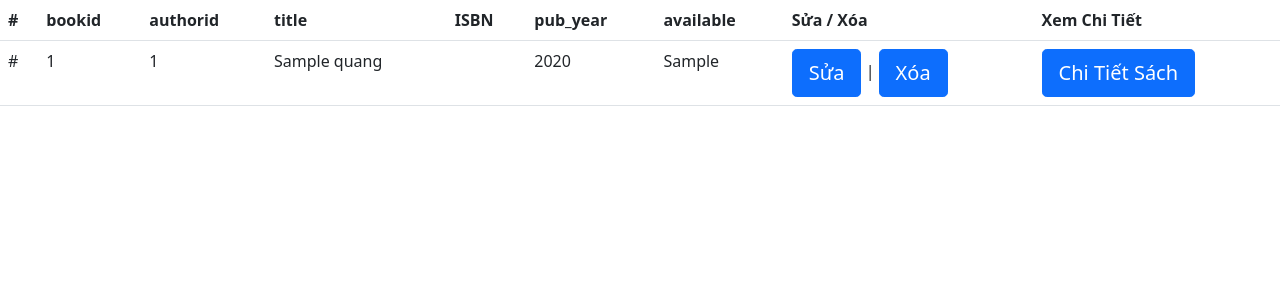
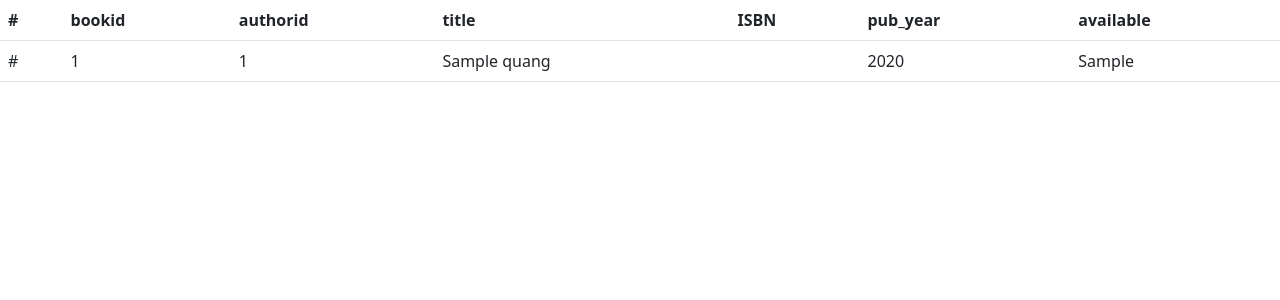
Before and after one commit to nguyenhongquang2002/PHP, a PHP site: page /home.php in a window 1280 px wide. Shown: the top 300 px of the page. Run offline with PHP 8.4, Linux system fonts and the light colour scheme; tables that the repository leaves empty or names only in its code hold one stand-in row (values such as "Sample post"); data that the repository does not hold is empty.

Commit message:
quang bai thi

```diff
--- a/databasebai.php
+++ b/databasebai.php
@@ -25,4 +25,5 @@ function queryDB($sql_txt){
         }
     }
     return $home;
+
 }
--- a/home.php
+++ b/home.php
@@ -29,8 +29,6 @@ $dssanpham  = queryDB($sql_txt);
         <th scope="col">ISBN</th>
         <th scope="col">pub_year</th>
         <th scope="col">available</th>
-        <th scope="col">Sửa / Xóa</th>
-        <th scope="col">Xem Chi Tiết</th>
 
 
     </tr>
@@ -42,8 +40,6 @@ $dssanpham  = queryDB($sql_txt);
         <td><?php echo $item["ISBN"]?></td>
         <td><?php echo $item["pub_year"]?></td>
         <td><?php echo $item["available"]?></td>
-        <td><a href="suasanpham.php?id=<?php echo $item["id"]; ?> "class="btn btn-primary btn-lg">Sửa</a> | <a href="xoasanpham.php?id=<?php echo $item["id"]; ?>" class="btn btn-primary btn-lg">Xóa</a></td>
-        <th><a href="chitietsanpham.php?id=<?php echo $item["id"]; ?>" class="btn btn-primary btn-lg">Chi Tiết Sách</a></th>
     </tr>
     <?php }
     }
```
